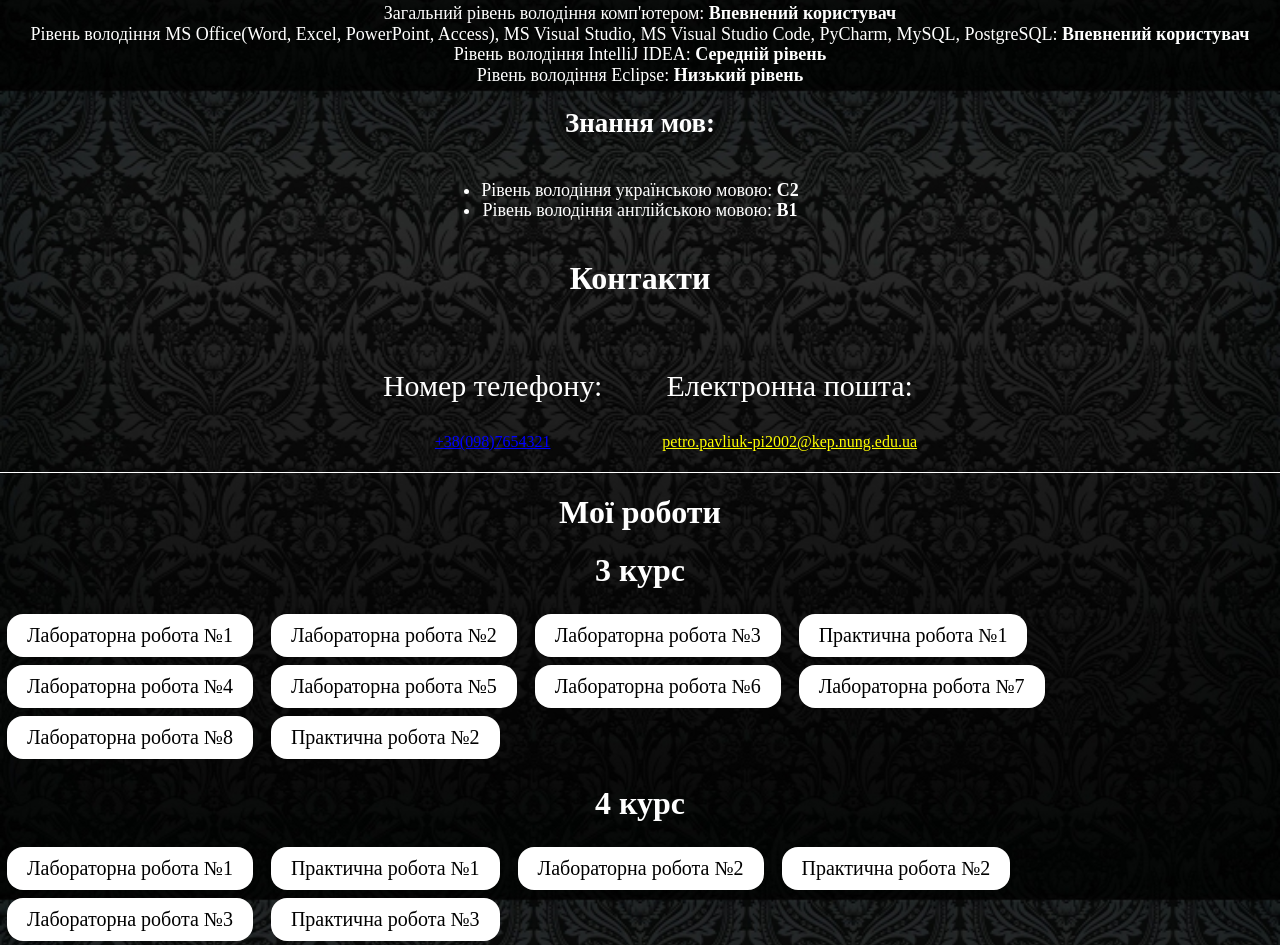
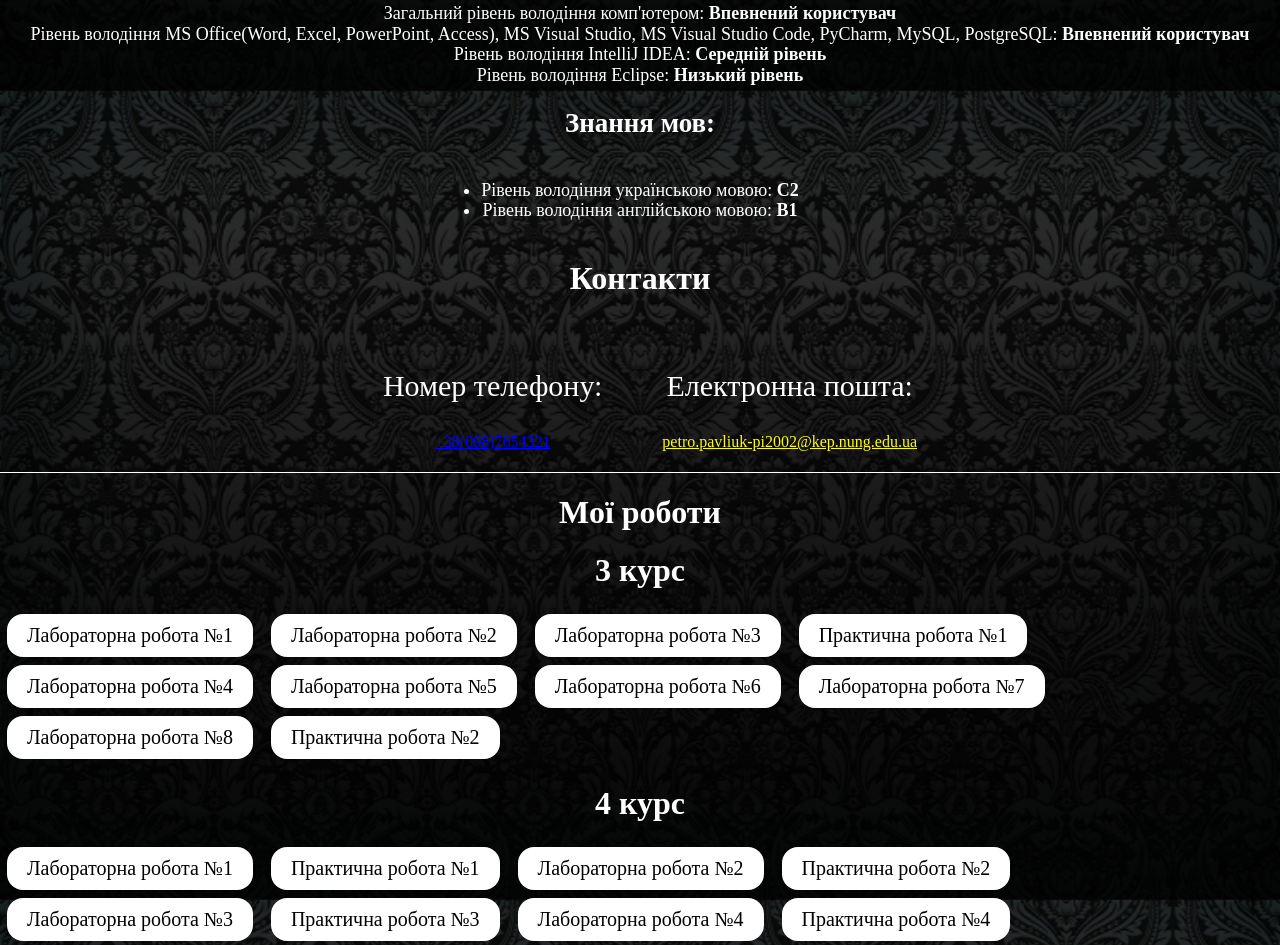
Before and after one commit to pavliukkk/For_KEP, a plain HTML site: page index.html in a window 1280 px wide. Shown: the part 718-1663 px from the top of the page. Drawn offline with Linux system fonts and the light colour scheme.

Commit message:
Add files via upload

```diff
--- a/index.html
+++ b/index.html
@@ -88,6 +88,8 @@
 	    <a href="kurs4/PR2/index.html" class="lr_button" target="_blank">Практична робота №2</a>
 	    <a href="kurs4/LR3/index.html" class="lr_button" target="_blank">Лабораторна робота №3</a>
 	    <a href="kurs4/PR3/index.html" class="lr_button" target="_blank">Практична робота №3</a>
+	    <a href="kurs4/LR4/index.html" class="lr_button" target="_blank">Лабораторна робота №4</a>
+	    <a href="kurs4/PR4/index.html" class="lr_button" target="_blank">Практична робота №4</a>
         </footer>
     </body>
 </html>
```
